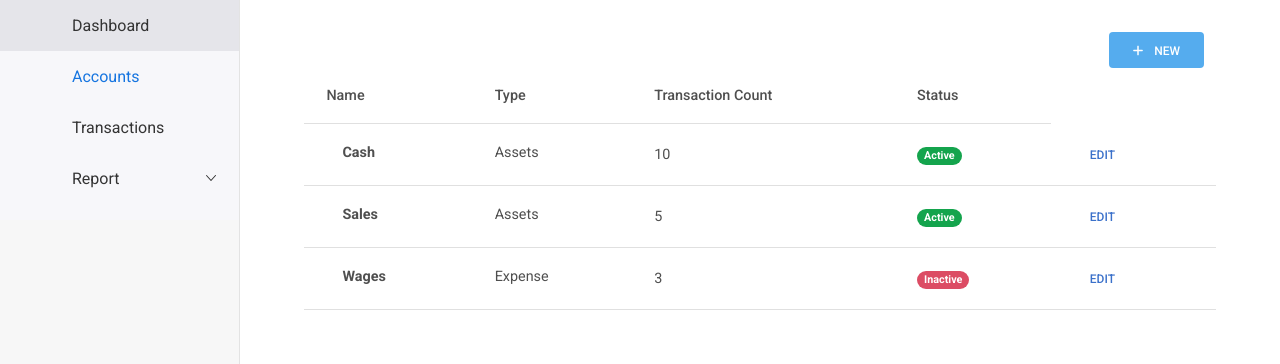
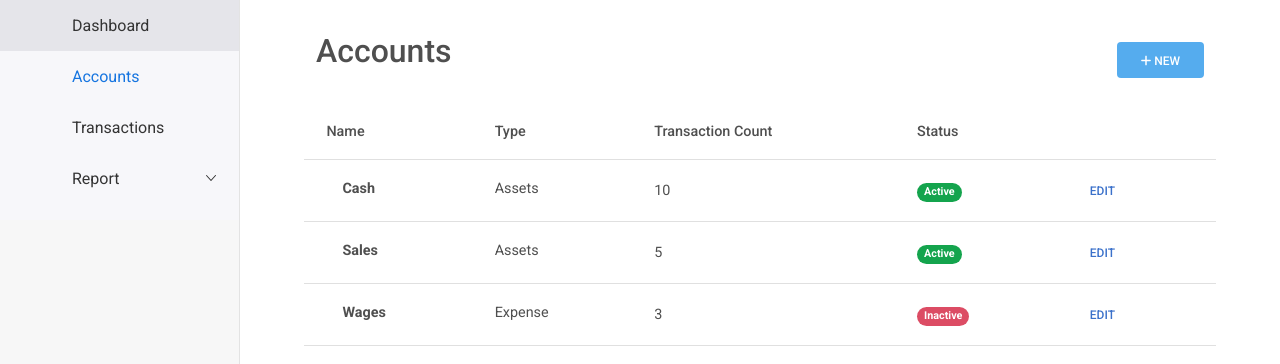
Before and after one commit to Fir121/Accounting_System, a React (Vite) app in the folder dbs/: page /accounts in a window 1280 px wide. Shown: the top 364 px of the page. Built offline with nearby package versions, Linux system fonts and the light colour scheme; some icons are missing.

Commit message:
last working commit

```diff
--- a/dbs/src/routes/accounts.jsx
+++ b/dbs/src/routes/accounts.jsx
@@ -1,7 +1,7 @@
 import React from 'react';
 import 'mdb-react-ui-kit/dist/css/mdb.min.css';
 import "@fortawesome/fontawesome-free/css/all.min.css";
-import { MDBBadge, MDBBtn, MDBTable, MDBTableHead, MDBTableBody, MDBIcon, MDBContainer, MDBRow, MDBCol  } from 'mdb-react-ui-kit';
+import { MDBBadge, MDBBtn, MDBTable, MDBTableHead, MDBTableBody, MDBIcon, MDBContainer, MDBRow, MDBCol, MDBTypography  } from 'mdb-react-ui-kit';
 
 export default function Accounts() {
     const mystyle = {
@@ -11,13 +11,14 @@ export default function Accounts() {
     return (
         <MDBContainer fluid>
         <MDBRow>
-        <MDBCol></MDBCol>
+        <MDBCol start><MDBTypography tag='h2'>Accounts</MDBTypography></MDBCol>
         <MDBCol size="auto" end>
         <MDBBtn style={ mystyle } href='#'>
-            <MDBIcon className='me-2' fab icon='plus' /> New
+            <MDBIcon fab icon='plus' /> New
         </MDBBtn>
         </MDBCol>
         </MDBRow>
+        <MDBRow><div style={{visibility:'hidden'}}>ABC</div></MDBRow>
         <MDBRow>
         <MDBTable align='middle'>
           <MDBTableHead>
@@ -26,6 +27,7 @@ export default function Accounts() {
               <th scope='col'>Type</th>
               <th scope='col'>Transaction Count</th>
               <th scope='col'>Status</th>
+              <th></th>
             </tr>
           </MDBTableHead>
           <MDBTableBody>
--- a/dbs/src/routes/transactions.jsx
+++ b/dbs/src/routes/transactions.jsx
@@ -1,4 +1,11 @@
-// need date selector, and table with select for particulars
+import { Container, Header, Content } from 'rsuite';
+import 'rsuite/dist/rsuite-no-reset.min.css';
+
 export default function Transactions() {
-    return <h2>Transactions</h2>
+    return (
+        <Container>
+            <Header>Header</Header>
+            <Content>Content</Content>
+        </Container>
+    );
 }
```
